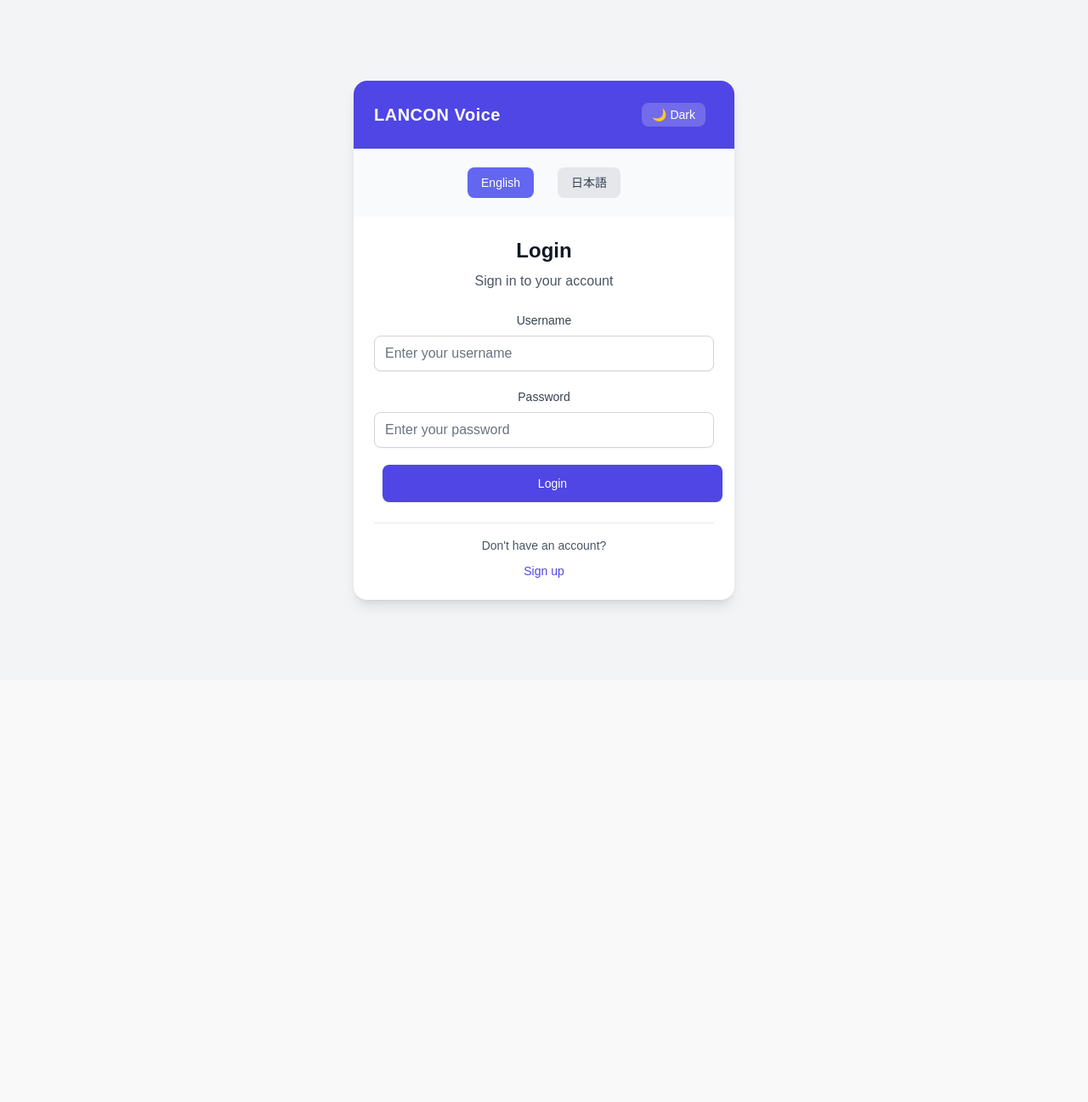
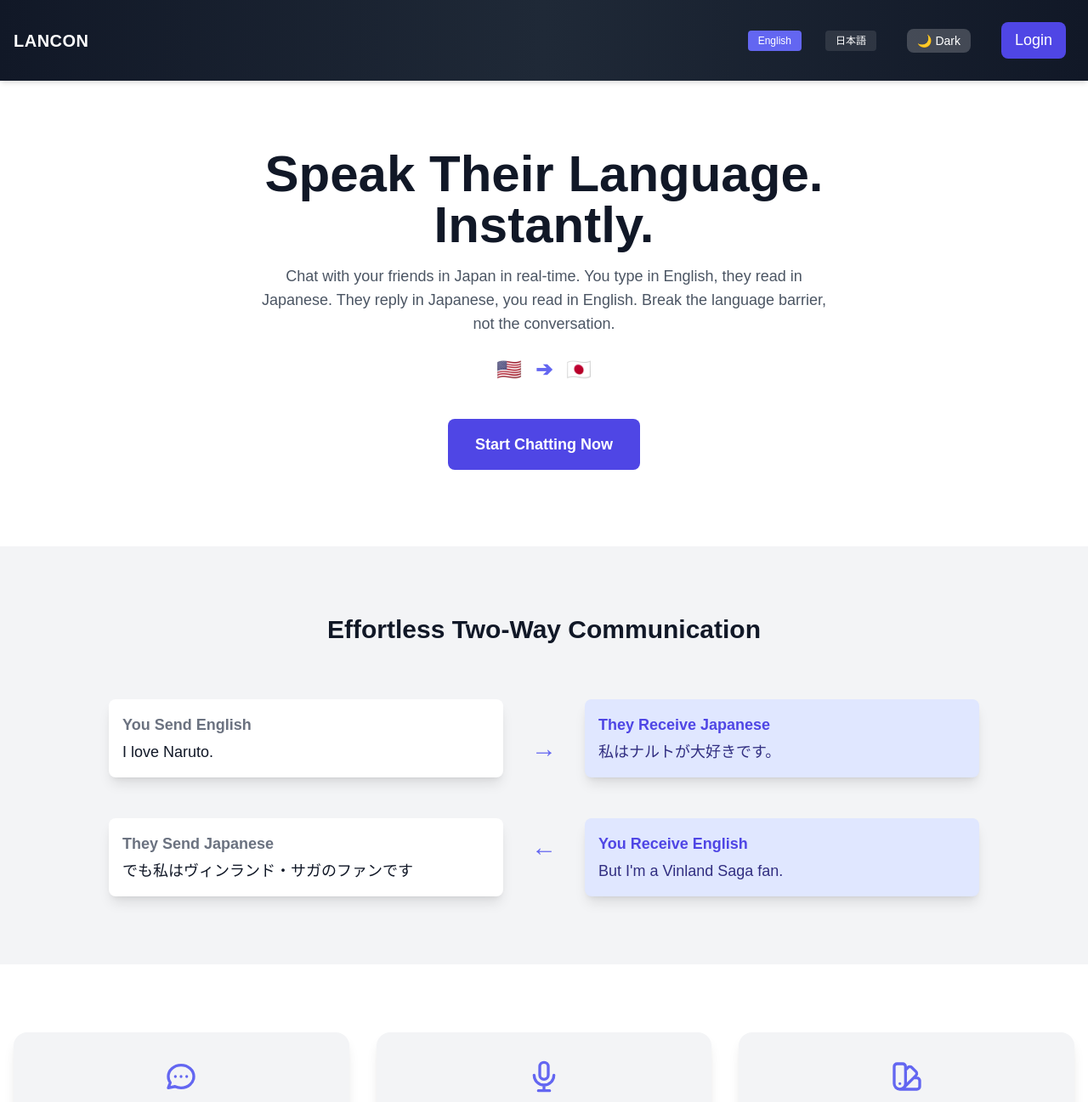
Before and after one commit to yashveeeeer/lancon, a React (Create React App) app in the folder frontend/: page / in a window 1280 px wide. Shown: the top 1297 px of the page at 85% size. Before the commit the page ends 800 px from the top, so only its background shows below. Built offline with nearby package versions, Linux system fonts and the light colour scheme.

Commit message:
Landing page

```diff
--- a/frontend/src/App.js
+++ b/frontend/src/App.js
@@ -10,15 +10,13 @@ import MessagingPage from './components/userPage.jsx'
 import ProfilePage from './components/profile.jsx';
 
 const router = createBrowserRouter([
-  { path: '/', element: <LogInPage /> },
+  {path:'/',element:<MessagingPage/>},
   { path: '/signup', element: <SignPage /> },
   { path: '/login', element: <LogInPage /> },
 
   {
     element: <ProtectedRoutes />,
     children: [
-
-      {path:'/home',element:<MessagingPage/>},
       { path: '/recorder', element: <Recorder /> },
       { path: '/ws/chat', element: <Socket /> },
       {path:'/profile',element:<ProfilePage/>},
--- a/frontend/src/components/Login.jsx
+++ b/frontend/src/components/Login.jsx
@@ -145,7 +145,6 @@ const LoginPage = () => {
         // You can save the token here for future use, but for now we'll just log it.
         localStorage.setItem("access_token", data.access_token);
         localStorage.setItem("username", data.username);
-        navigate("/home")
         // Clear form fields on success
         setUsername('');
         setPassword('');
--- a/frontend/src/components/userPage.jsx
+++ b/frontend/src/components/userPage.jsx
@@ -1,69 +1,73 @@
-import React, { useState, useRef, useEffect, useCallback } from 'react';
+import React, { useState, useEffect, useCallback } from 'react';
+import { useNavigate } from 'react-router-dom';
 
+// Translations are updated with the more engaging examples from your image
 const translations = {
   en: {
-    chatTitle: "LANCON Voice",
-    inputPlaceholder: "Type your message...",
-    send: "Send",
+    appTitle: "LANCON",
     lightMode: "☀️ Light",
     darkMode: "🌙 Dark",
-    languageToggle: "Language",
-    english: "English",
-    japanese: "日本語",
+    loginButton: "Login",
+    heroTitle: "Speak Their Language. Instantly.",
+    heroSubtitle: "Chat with your friends in Japan in real-time. You type in English, they read in Japanese. They reply in Japanese, you read in English. Break the language barrier, not the conversation.",
+    ctaButton: "Start Chatting Now",
+    howItWorksTitle: "Effortless Two-Way Communication",
+    youSend: "You Send English",
+    youSendExample: "I love Naruto.",
+    theyReceive: "They Receive Japanese",
+    theyReceiveExample: "私はナルトが大好きです。",
+    theySend: "They Send Japanese",
+    theySendExample: "でも私はヴィンランド・サガのファンです",
+    youReceive: "You Receive English",
+    youReceiveExample: "But I'm a Vinland Saga fan.",
+    feature1Title: "Live Two-Way Translation",
+    feature1Text: "Our core technology translates your messages back and forth in real-time, so you can have a natural, flowing conversation without ever leaving the app.",
+    feature2Title: "Fun Voice-to-Speech",
+    feature2Text: "Want to know how something sounds? Record your English voice, and our app will generate the Japanese text and a spoken audio clip. It's perfect for learning and fun!",
+    feature3Title: "Comfortable & Modern UI",
+    feature3Text: "All this power is wrapped in a clean, intuitive interface. Enjoy our sleek dark mode, easy navigation, and a user experience designed to keep the focus on your conversation.",
+    footerText: "© 2024 LANCON. All Rights Reserved."
   },
   ja: {
-    chatTitle: "LANCONボイス",
-    inputPlaceholder: "メッセージを入力...",
-    send: "送信",
+    appTitle: "LANCON",
     lightMode: "☀️ ライト",
     darkMode: "🌙 ダーク",
-    languageToggle: "言語",
-    english: "英語",
-    japanese: "日本語",
+    loginButton: "ログイン",
+    heroTitle: "瞬時に、相手の言語で話そう。",
+    heroSubtitle: "日本の友達とリアルタイムでチャット。あなたが英語で入力すると、相手は日本語で読みます。相手が日本語で返信すると、あなたは英語で読みます。会話を途切れさせることなく、言語の壁をなくしましょう。",
+    ctaButton: "今すぐチャットを始める",
+    howItWorksTitle: "簡単な双方向コミュニケーション",
+    youSend: "あなたが英語で送信",
+    youSendExample: "I love Naruto.",
+    theyReceive: "相手が日本語で受信",
+    theyReceiveExample: "私はナルトが大好きです。",
+    theySend: "相手が日本語で送信",
+    theySendExample: "でも私はヴィンランド・サガのファンです",
+    youReceive: "あなたが英語で受信",
+    youReceiveExample: "But I'm a Vinland Saga fan.",
+    feature1Title: "リアルタイム双方向翻訳",
+    feature1Text: "当社のコア技術がメッセージをリアルタイムで相互翻訳するため、アプリを離れることなく自然で流れるような会話が可能です。",
+    feature2Title: "楽しい音声変換機能",
+    feature2Text: "発音を知りたいですか？あなたの英語の音声を録音すると、アプリが日本語のテキストと音声クリップを生成します。学習や楽しみに最適です！",
+    feature3Title: "快適でモダンなUI",
+    feature3Text: "この強力な機能は、クリーンで直感的なインターフェースに包まれています。洗練されたダークモード、簡単なナビゲーション、会話に集中できるデザインをお楽しみください。",
+    footerText: "© 2024 LANCON. 無断複写・転載を禁じます。"
   }
 };
 
-const username=localStorage.getItem("username")
 
-const MessagingPage = () => {
-  const [messages, setMessages] = useState([
-    { sender: 'bot', text: 'Hello! How can I help you today?' }
-  ]);
-  const [input, setInput] = useState('');
+function HomePage() {
+  const navigate = useNavigate();
+  const [currentLang, setCurrentLang] = useState('en');
+  const t = useCallback((key) => translations[currentLang][key] || key, [currentLang]);
   const [darkMode, setDarkMode] = useState(() => {
     const saved = localStorage.getItem('lancon-theme');
     return saved ? JSON.parse(saved) : false;
   });
-  const [lang, setLang] = useState(() => {
-    const saved = localStorage.getItem('lancon-language');
-    return saved || 'en';
-  });
 
-  const t = useCallback((key) => translations[lang][key] || key, [lang]);
-  const endRef = useRef(null);
-
-  useEffect(() => {
-    endRef.current?.scrollIntoView({ behavior: 'smooth' });
-  }, [messages]);
-
-  const handleSend = () => {
-    if (!input.trim()) return;
-
-    const newMessage = { sender: 'user', text: input };
-    setMessages(prev => [...prev, newMessage]);
-
-    setTimeout(() => {
-      setMessages(prev => [
-        ...prev,
-        { sender: 'bot', text: `You said: "${input}"` }
-      ]);
-    }, 800);
-
-    setInput('');
-  };
-
-  const handleKeyDown = (e) => {
-    if (e.key === 'Enter') handleSend();
+  const changeLanguage = (lang) => {
+    setCurrentLang(lang);
+    localStorage.setItem('lancon-language', lang);
   };
 
   const toggleTheme = () => {
@@ -74,75 +78,104 @@ const MessagingPage = () => {
     });
   };
 
-  const switchLang = (newLang) => {
-    setLang(newLang);
-    localStorage.setItem('lancon-language', newLang);
-  };
+  useEffect(() => {
+    const savedLang = localStorage.getItem('lancon-language');
+    if (savedLang && translations[savedLang]) {
+      setCurrentLang(savedLang);
+    }
+  }, []);
+
+  const handleNavigateToLogin = () => { navigate("/login"); };
+
+  const ChatIcon = () => <svg xmlns="http://www.w3.org/2000/svg" className="h-10 w-10 text-indigo-500 dark:text-indigo-400" fill="none" viewBox="0 0 24 24" stroke="currentColor"><path strokeLinecap="round" strokeLinejoin="round" strokeWidth={2} d="M8 12h.01M12 12h.01M16 12h.01M21 12c0 4.418-4.03 8-9 8a9.863 9.863 0 01-4.255-.949L3 20l1.395-3.72C3.512 15.042 3 13.574 3 12c0-4.418 4.03-8 9-8s9 3.582 9 8z" /></svg>;
+  const MicIcon = () => <svg xmlns="http://www.w3.org/2000/svg" className="h-10 w-10 text-indigo-500 dark:text-indigo-400" fill="none" viewBox="0 0 24 24" stroke="currentColor"><path strokeLinecap="round" strokeLinejoin="round" strokeWidth={2} d="M19 11a7 7 0 01-7 7m0 0a7 7 0 01-7-7m7 7v4m0 0H8m4 0h4m-4-8a3 3 0 01-3-3V5a3 3 0 116 0v6a3 3 0 01-3 3z" /></svg>;
+  const BrushIcon = () => <svg xmlns="http://www.w3.org/2000/svg" className="h-10 w-10 text-indigo-500 dark:text-indigo-400" fill="none" viewBox="0 0 24 24" stroke="currentColor"><path strokeLinecap="round" strokeLinejoin="round" strokeWidth={2} d="M7 21a4 4 0 01-4-4V5a2 2 0 012-2h4a2 2 0 012 2v12a4 4 0 01-4 4zm0 0h12a2 2 0 002-2v-4a2 2 0 00-2-2h-2.343M11 7.343l1.657-1.657a2 2 0 012.828 0l2.829 2.829a2 2 0 010 2.828l-8.486 8.485M7 17h.01" /></svg>;
 
   return (
-    <div className={`${darkMode ? 'dark' : ''}`}>
-      <div className="flex flex-col h-screen bg-gray-100 dark:bg-gray-900 transition-colors">
+    <div className={`${darkMode ? "dark" : ""}`}>
+      <div className="flex flex-col min-h-screen bg-gray-100 dark:bg-gray-900 text-gray-900 dark:text-gray-100 transition-colors duration-300">
+        <header className="sticky top-0 z-20 w-full bg-gradient-to-r from-gray-900 via-gray-800 to-gray-900 shadow-md backdrop-blur-md">
+            <div className="container mx-auto flex items-center justify-between p-4">
+                <h1 className="text-xl font-bold text-white tracking-wide">{t("appTitle")}</h1>
+                <div className="flex items-center gap-4">
+                    <div className="flex gap-2">
+                        <button onClick={() => changeLanguage("en")} className={`px-3 py-1 text-xs border rounded transition-colors ${currentLang === 'en' ? 'bg-indigo-500 text-white border-indigo-500' : 'bg-white/10 text-white border-white/20 hover:bg-white/20'}`}>English</button>
+                        <button onClick={() => changeLanguage("ja")} className={`px-3 py-1 text-xs border rounded transition-colors ${currentLang === 'ja' ? 'bg-indigo-500 text-white border-indigo-500' : 'bg-white/10 text-white border-white/20 hover:bg-white/20'}`}>日本語</button>
+                    </div>
+                    <button className="text-sm bg-white/20 text-white px-3 py-1 rounded-lg hover:bg-white/30" onClick={toggleTheme}>{darkMode ? t("lightMode") : t("darkMode")}</button>
+                    <button onClick={handleNavigateToLogin} className="px-4 py-2 bg-indigo-600 hover:bg-indigo-500 text-white font-medium rounded-lg transition">{t("loginButton")}</button>
+                </div>
+            </div>
+        </header>
 
-        {/* Header */}
-        <div className="bg-indigo-600 dark:bg-indigo-700 text-white px-6 py-4 flex justify-between items-center shadow-md">
-          <h1 className="text-lg font-semibold">{t('chatTitle')}</h1>
-          <div className="flex gap-2">
-            <button
-              onClick={toggleTheme}
-              className="bg-white/20 text-white text-sm px-3 py-1 rounded hover:bg-white/30"
-            >
-              {darkMode ? t("lightMode") : t("darkMode")}
-            </button>
-            <select
-              value={lang}
-              onChange={(e) => switchLang(e.target.value)}
-              className="bg-white/20 text-white text-sm px-2 py-1 rounded hover:bg-white/30"
-            >
-              <option value="en">{t("english")}</option>
-              <option value="ja">{t("japanese")}</option>
-            </select>
-          </div>
-        </div>
+        <main className="flex-grow">
+          <section className="flex items-center justify-center text-center py-20 px-4 bg-white dark:bg-gray-800">
+             {/* Hero section is unchanged */}
+            <div className="w-full max-w-4xl">
+              <h2 className="text-4xl md:text-6xl font-extrabold text-gray-900 dark:text-white mb-4">{t("heroTitle")}</h2>
+              <p className="text-lg text-gray-600 dark:text-gray-300 max-w-2xl mx-auto mb-6">{t("heroSubtitle")}</p>
+              <div className="flex justify-center items-center space-x-4 text-2xl font-semibold text-gray-500 dark:text-gray-400 mb-8"><span>🇺🇸</span><span className="text-indigo-500">➔</span><span>🇯🇵</span></div>
+              <button onClick={handleNavigateToLogin} className="px-8 py-4 bg-indigo-600 hover:bg-indigo-700 text-white font-bold rounded-lg text-lg transition transform hover:scale-105">{t("ctaButton")}</button>
+            </div>
+          </section>
 
-        {/* Chat messages */}
-        <div className="flex-1 overflow-y-auto p-4 space-y-3">
-          {messages.map((msg, idx) => (
-            <div
-              key={idx}
-              className={`max-w-[75%] px-4 py-2 rounded-lg shadow text-sm ${
-                msg.sender === 'user'
-                  ? 'bg-blue-500 text-white ml-auto'
-                  : 'bg-gray-300 dark:bg-gray-700 text-gray-900 dark:text-gray-100 mr-auto'
-              }`}
-            >
-              {msg.text}
+          {/* How It Works Section - REBUILT TO MATCH YOUR IMAGE */}
+          <section className="py-20 px-4">
+            <div className="container mx-auto text-center">
+                <h3 className="text-3xl font-bold mb-16">{t("howItWorksTitle")}</h3>
+                <div className="relative max-w-5xl mx-auto">
+                    {/* The Grid for the bubbles */}
+                    <div className="grid grid-cols-1 md:grid-cols-2 gap-x-24 gap-y-12">
+                        {/* Left Column */}
+                        <div className="flex flex-col justify-between gap-12">
+                            <div className="w-full p-4 bg-white dark:bg-gray-800 rounded-lg shadow-lg text-left text-lg">
+                                <strong className="text-gray-500 dark:text-gray-400">{t("youSend")}</strong>
+                                <p className="mt-1">{t("youSendExample")}</p>
+                            </div>
+                            <div className="w-full p-4 bg-white dark:bg-gray-800 rounded-lg shadow-lg text-left text-lg">
+                                <strong className="text-gray-500 dark:text-gray-400">{t("theySend")}</strong>
+                                <p className="mt-1">{t("theySendExample")}</p>
+                            </div>
+                        </div>
+                        {/* Right Column */}
+                        <div className="flex flex-col justify-between gap-12">
+                            <div className="w-full p-4 bg-indigo-100 text-indigo-900 dark:bg-indigo-900/50 dark:text-indigo-100 rounded-lg shadow-lg text-left text-lg">
+                                <strong className="text-indigo-600 dark:text-indigo-300">{t("theyReceive")}</strong>
+                                <p className="mt-1">{t("theyReceiveExample")}</p>
+                            </div>
+                            <div className="w-full p-4 bg-indigo-100 text-indigo-900 dark:bg-indigo-900/50 dark:text-indigo-100 rounded-lg shadow-lg text-left text-lg">
+                                <strong className="text-indigo-600 dark:text-indigo-300">{t("youReceive")}</strong>
+                                <p className="mt-1">{t("youReceiveExample")}</p>
+                            </div>
+                        </div>
+                    </div>
+                    {/* Absolutely positioned arrows for larger screens */}
+                    <div className="hidden md:block absolute inset-0">
+                        <div className="flex flex-col justify-around items-center h-full text-3xl text-indigo-500 dark:text-indigo-400 font-bold">
+                            <div>→</div>
+                            <div>←</div>
+                        </div>
+                    </div>
+                </div>
             </div>
-          ))}
-          <div ref={endRef}></div>
-        </div>
+          </section>
 
-        {/* Input area */}
-        <div className="bg-white dark:bg-gray-800 p-4 border-t border-gray-200 dark:border-gray-700">
-          <div className="flex items-center gap-2">
-            <input
-              type="text"
-              value={input}
-              onChange={(e) => setInput(e.target.value)}
-              onKeyDown={handleKeyDown}
-              placeholder={t("inputPlaceholder")}
-              className="flex-1 px-4 py-2 rounded-full border border-gray-300 dark:border-gray-600 bg-white dark:bg-gray-700 text-gray-900 dark:text-gray-100 placeholder-gray-500 dark:placeholder-gray-400 focus:outline-none focus:ring-2 focus:ring-indigo-500"
-            />
-            <button
-              onClick={handleSend}
-              className="bg-indigo-600 hover:bg-indigo-700 text-white px-4 py-2 rounded-full transition-colors"
-            >
-              {t("send")}
-            </button>
-          </div>
-        </div>
+          <section className="py-20 bg-white dark:bg-gray-800 transition-colors">
+            {/* Features section is unchanged */}
+            <div className="container mx-auto px-4 grid grid-cols-1 md:grid-cols-3 gap-8">
+                <div className="bg-gray-100 dark:bg-gray-700 p-8 rounded-2xl shadow-lg text-center"><div className="flex justify-center mb-4"><ChatIcon /></div><h3 className="text-2xl font-bold mb-3">{t("feature1Title")}</h3><p className="text-gray-600 dark:text-gray-300">{t("feature1Text")}</p></div>
+                <div className="bg-gray-100 dark:bg-gray-700 p-8 rounded-2xl shadow-lg text-center"><div className="flex justify-center mb-4"><MicIcon /></div><h3 className="text-2xl font-bold mb-3">{t("feature2Title")}</h3><p className="text-gray-600 dark:text-gray-300">{t("feature2Text")}</p></div>
+                <div className="bg-gray-100 dark:bg-gray-700 p-8 rounded-2xl shadow-lg text-center"><div className="flex justify-center mb-4"><BrushIcon /></div><h3 className="text-2xl font-bold mb-3">{t("feature3Title")}</h3><p className="text-gray-600 dark:text-gray-300">{t("feature3Text")}</p></div>
+            </div>
+          </section>
+        </main>
+
+        <footer className="bg-gray-200 dark:bg-gray-800 py-6">
+            <div className="container mx-auto text-center text-gray-600 dark:text-gray-400"><p>{t("footerText")}</p></div>
+        </footer>
       </div>
     </div>
   );
-};
+}
 
-export default MessagingPage;
+export default HomePage;
```
